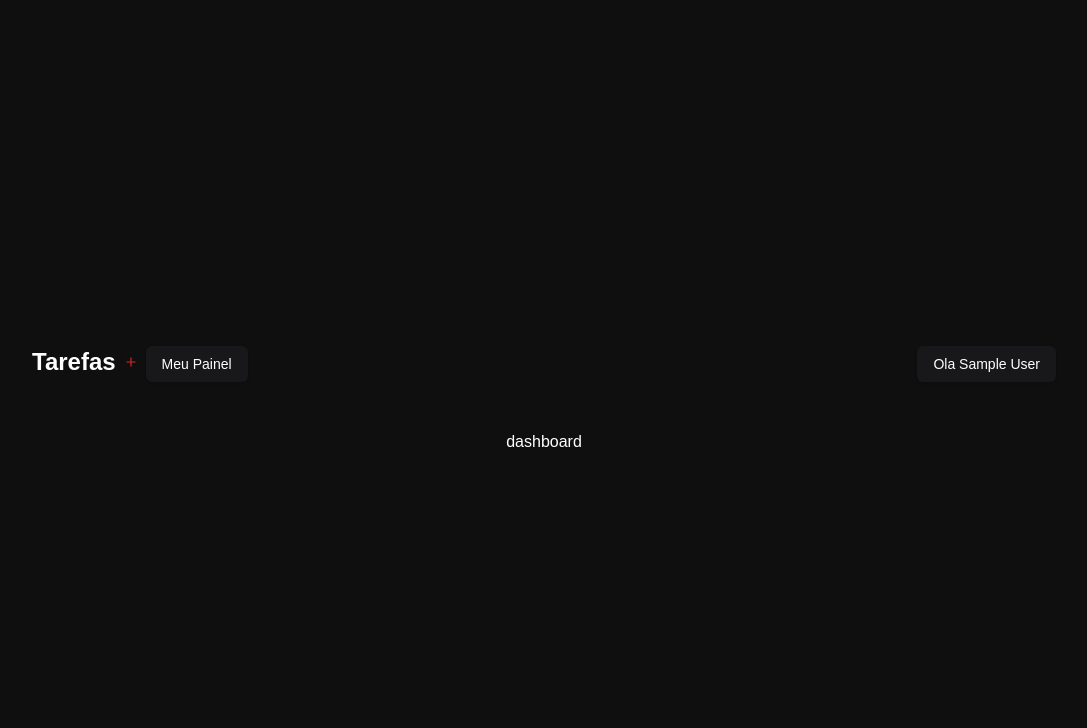
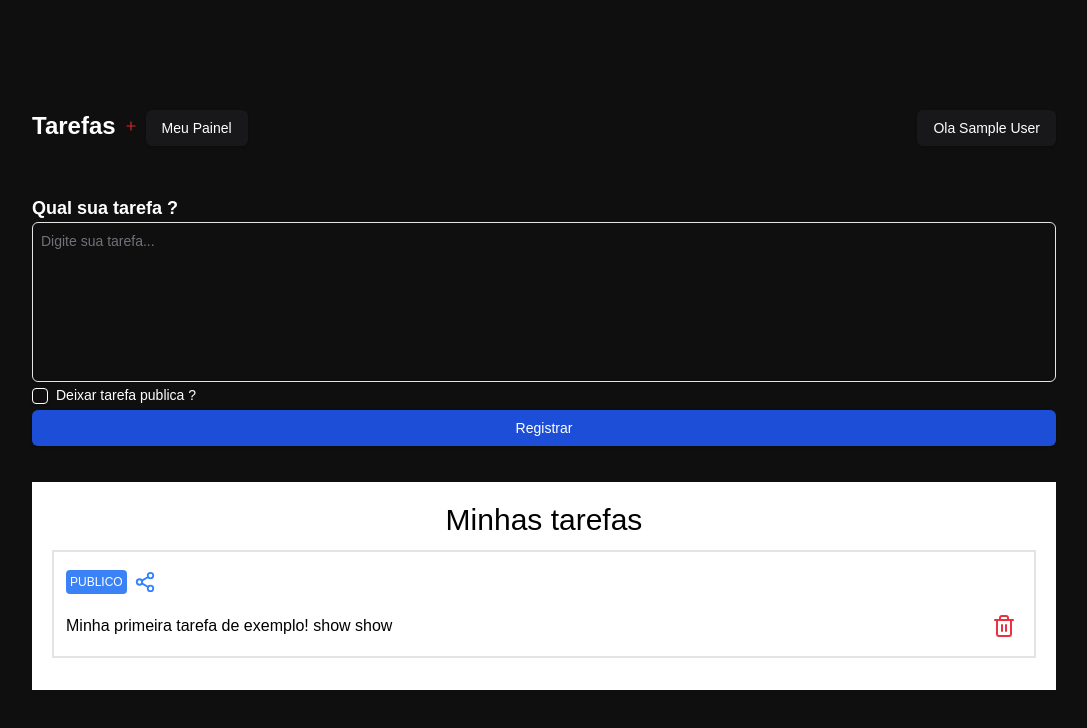
Before and after one commit to NosborCT/board_tarefas, a Next.js app: page /pages/dashboard in a window 1280 px wide. Shown: the top 728 px of the page, without its empty margins (96-1183 px from the left). Built offline with nearby package versions, Linux system fonts and the light colour scheme; no server answers; sample sign-in values are in the browser's storage.

Commit message:
Feat: Criando a pagina de dashboard do botao 'Meu Painel'

```diff
--- a/app/pages/dashboard/page.tsx
+++ b/app/pages/dashboard/page.tsx
@@ -1,29 +1,89 @@
-
 import { Metadata } from "next";
 import { getServerSession } from "next-auth";
 import { authOptions } from "../api/auth/[...nextauth]";
 import { redirect } from "next/navigation";
+import { Textarea } from "@/components/ui/textarea";
+import { Checkbox } from "@/components/ui/checkbox";
+import { Button } from "@/components/ui/button";
+import { Share2, Trash, Trash2 } from "lucide-react";
 
 export const metadata: Metadata = {
   title: "Meu painel de tarefas",
 };
 
-
 const Dashboard = async () => {
-
-
   const session = await getServerSession(authOptions);
 
-  if(!session?.user){
+  if (!session?.user) {
     redirect("/");
   }
 
+  return (
+    <div className="w-full ">
+      <main>
+        <section className="w-full flex items-center justify-center">
+          <div className="max-w-5xl w-full">
+            <h1 className="font-semibold text-lg">Qual sua tarefa ?</h1>
+            <form>
+              <div className="grid w-full gap-1.5">
+                <Textarea
+                  className="w-full resize-none h-40 rounded-md outline-none p-2"
+                  placeholder="Digite sua tarefa..."
+                  id="message"
+                />
+                <div className="items-top flex space-x-2">
+                  <Checkbox id="terms1" className="border-white" />
+                  <div className="grid gap-1.5 leading-none">
+                    <label
+                      htmlFor="terms1"
+                      className="text-sm font-medium leading-none peer-disabled:cursor-not-allowed peer-disabled:opacity-70"
+                    >
+                      Deixar tarefa publica ?
+                    </label>
+                  </div>
+                </div>
+                {/* Botão com animação de transição ao passar o mouse */}
+                <Button className="transition duration-300 bg-blue-700 text-white hover:bg-blue-500 hover:text-white">
+                  Registrar
+                </Button>
+              </div>
+            </form>
+          </div>
+        </section>
+
+      </main>
 
 
-  return (
-    <>
-    <h1> dashboard</h1>
-    </>
+        <section className="bg-white mt-9 ml-auto mb-0 mr-auto p-5 w-full max-w-5xl flex flex-col">
+          <h1 className=" text-black  text-3xl mb-3 text-center ">
+            Minhas tarefas
+          </h1>
+          <article className=" mb-3 leading-relaxed flex flex-col border-2  p-3  ">
+            <div className=" flex items-center justify-start mb-2">
+              <label htmlFor="" className=" bg-blue-500 p-1 rounded text-xs ">
+                {" "}
+                PUBLICO{" "}
+              </label>
+              <Button className="bg-transparent" size="icon"  variant="ghost" >
+                <Share2 size={22} color="#3183ff" />
+              </Button>
+            </div>
+
+            <div className="flex items-center justify-between w-full">
+              <p className="text-black whitespace-pre-wrap  ">
+                Minha primeira tarefa de exemplo! show show
+              </p>
+              <Button size="icon" variant="ghost" className=" m-0">
+                <Trash2 size={24} color="#ea3140" />
+              </Button>
+            </div>
+          </article>
+
+
+
+
+        </section>
+    </div>
   );
 };
 
```
